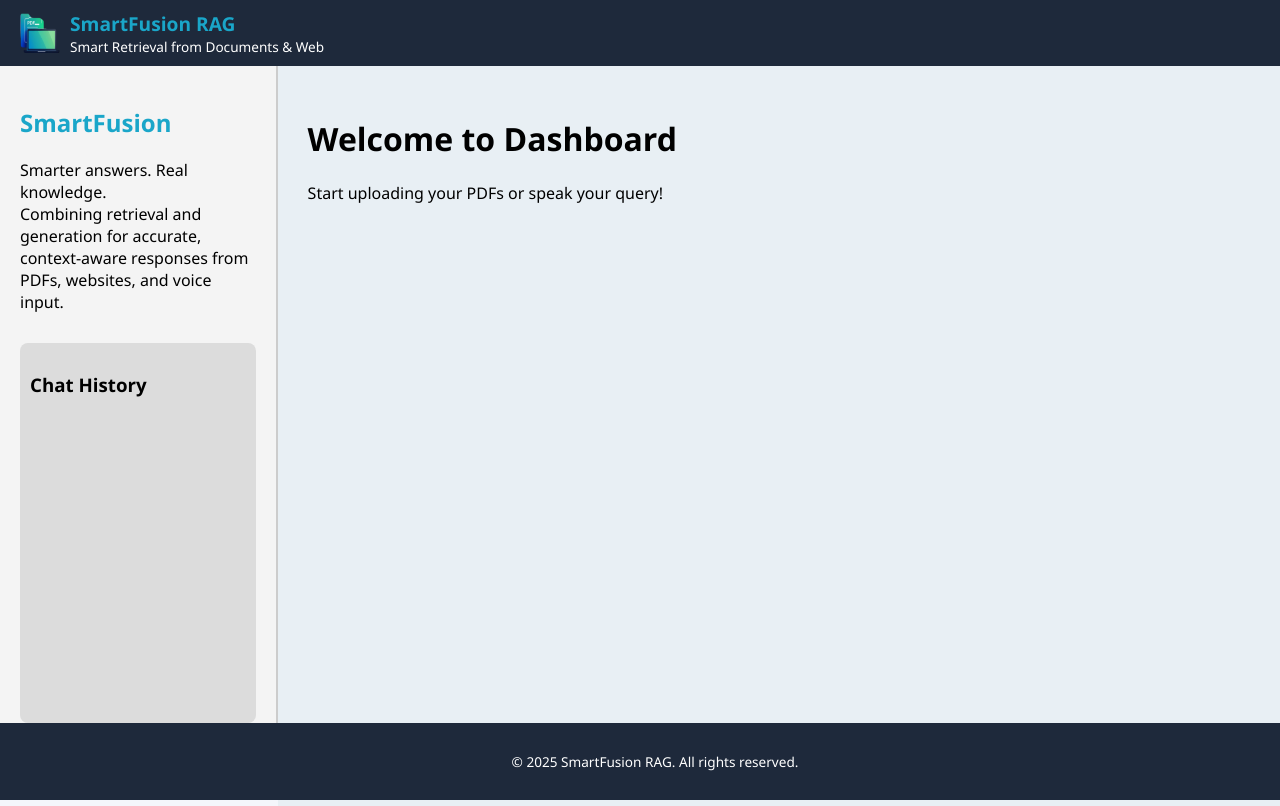
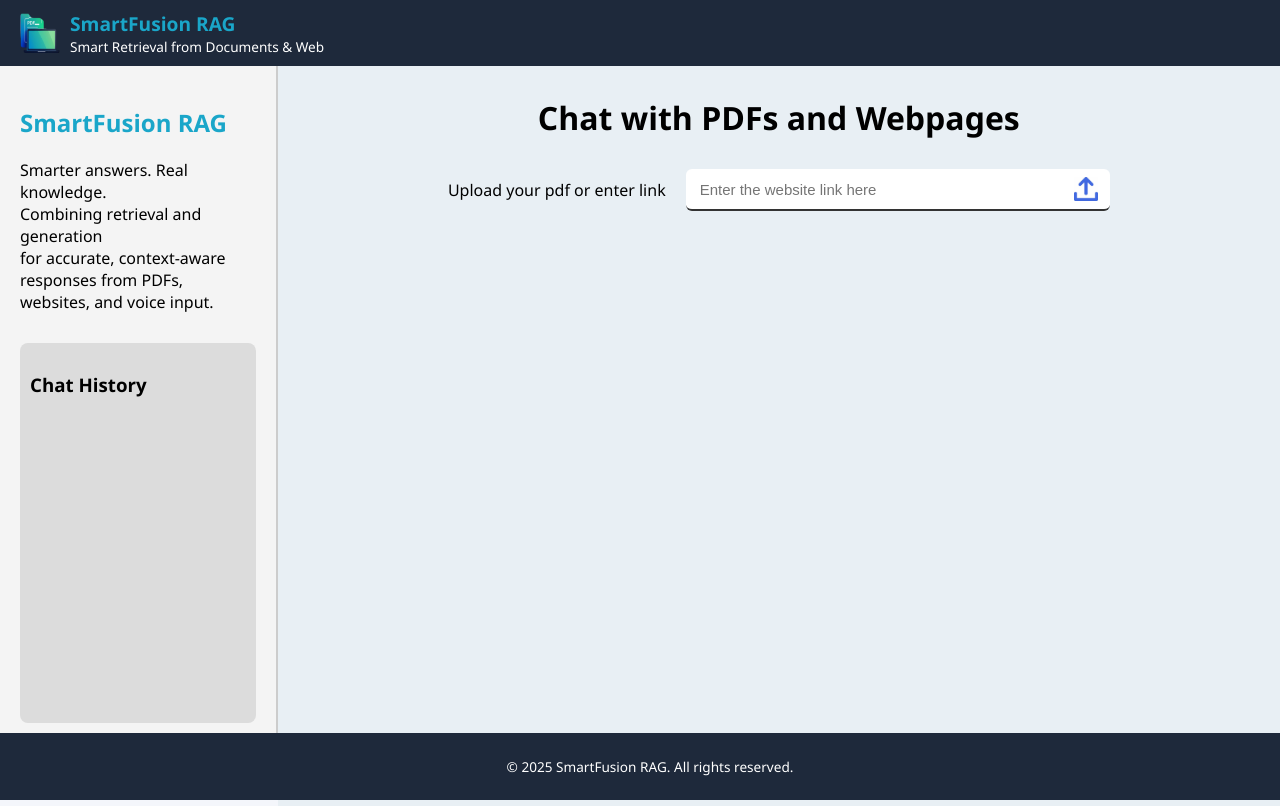
Before and after one commit to Ketan5757/smartfusion-rag, a React (Create React App) app: page /dashboard in a window 1280 px wide. Built offline with nearby package versions, Linux system fonts and the light colour scheme; no server answers.

Commit message:
Enable PDF upload via clickable icon in Dashboard

```diff
--- a/src/components/Dashboard.jsx
+++ b/src/components/Dashboard.jsx
@@ -1,6 +1,8 @@
 import '../styles/Dashboard.css';
 import Header from './Header';
 import Footer from './Footer';
+import uploadIcon from '../assets/upload.jpeg';
+
 
 const Dashboard = () => {
 
@@ -12,11 +14,12 @@ const Dashboard = () => {
   <div className="dashboard-wrapper">
     {/* dashboard Left Section*/}
     <div className="dashboard-left">
-      <h2>SmartFusion</h2>
+      <h2>SmartFusion RAG</h2>
       <p>
         Smarter answers. Real knowledge.<br />
-        Combining retrieval and generation for accurate,<br />
-        context-aware responses from PDFs, websites, and voice input.
+        Combining retrieval and generation <br />
+        for accurate, context-aware <br />
+        responses from PDFs, websites, and voice input.
       </p>
 
       <div className="chat-history-box">
@@ -27,9 +30,34 @@ const Dashboard = () => {
 
     {/* Dashboard Right Section  */}
     <div className="dashboard-right">
-      <h1>Welcome to Dashboard</h1>
-      <p>Start uploading your PDFs or speak your query!</p>
-    </div>
+  <center><h1>Chat with PDFs and Webpages</h1></center>
+
+  <div className="upload-section">
+  <label className="upload-label">Upload your pdf or enter link</label>
+
+  <div className="upload-box">
+    <input type="text" placeholder="Enter the website link here" />
+
+    {/* Hidden File Input */}
+    <input
+      type="file"
+      id="file-upload"
+      accept=".pdf"
+      style={{ display: 'none' }}
+      onChange={(e) => {
+        const file = e.target.files[0];
+        console.log('Selected file:', file);
+        // You can add your file handling logic here
+      }}
+    />
+
+    {/* Label acts as clickable button for hidden input */}
+    <label htmlFor="file-upload" className="upload-btn">
+      <img src={uploadIcon} alt="Upload" className="upload-icon" />
+    </label>
+  </div>
+</div>
+</div>
   </div>
 
   <Footer />
--- a/src/styles/Dashboard.css
+++ b/src/styles/Dashboard.css
@@ -57,6 +57,12 @@
   background-color: #e8eff4;
 }
 
+.dashboard-right h1 {
+  margin-top: 0;
+  padding-top: 0;
+}
+
+
 /* Optional for left section styling */
 .dashboard-left h2 {
   color: #1aa6c9;
@@ -94,3 +100,56 @@
 .logout-btn:hover {
   background-color: #dc2626;
 }
+
+/*Upload and input text*/
+
+.upload-section {
+  display: flex;
+  align-items: center;
+  justify-content: center;
+  gap: 20px;
+  margin-top: 30px;
+  width: 100%;
+}
+
+.upload-label {
+  font-size: 16px;
+  font-weight: 500;
+  color: #000;
+  width: auto;
+  white-space: nowrap;
+}
+
+.upload-box {
+  display: flex;
+  align-items: center;
+  background-color: white;
+  padding: 8px 12px;
+  border-radius: 6px;
+  border-bottom: 2px solid #333;
+  width: 400px;
+  justify-content: space-between;
+}
+
+.upload-box input {
+  border: none;
+  background: transparent;
+  font-size: 15px;
+  flex: 1;
+  outline: none;
+}
+
+.upload-btn {
+  background: transparent;
+  border: none;
+  padding: 0;
+  cursor: pointer;
+  display: flex;
+  align-items: center;
+}
+
+.upload-icon {
+  width: 24px;
+  height: 24px;
+  object-fit: contain;
+}
--- a/src/styles/HeaderFooter.css
+++ b/src/styles/HeaderFooter.css
@@ -82,7 +82,7 @@
 }
 .footer {
   text-align: center;
-  padding: 15px;
+  padding: 10px;
   background-color: #1e293b;
   color: white;
   position: fixed;
```
Also changed, not shown: src/assets/mic.png (added), src/assets/upload.jpeg (added).
